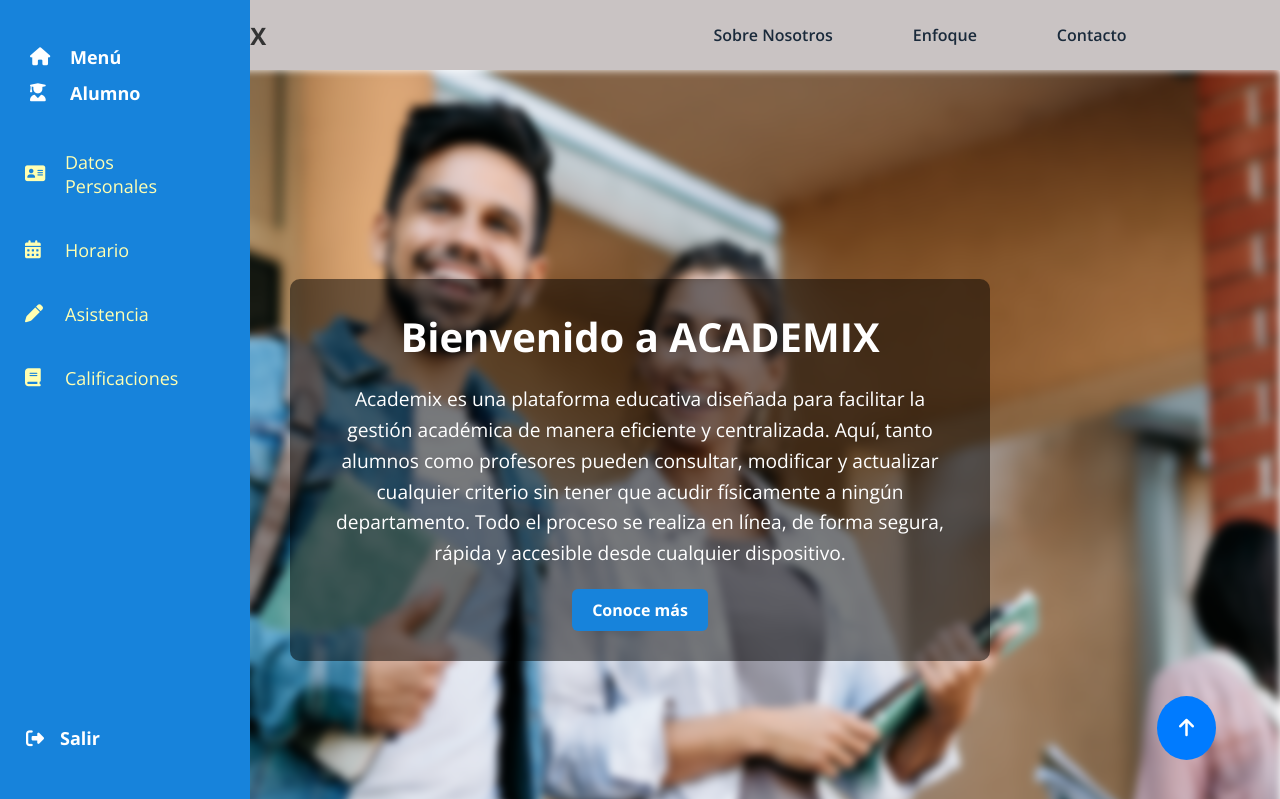
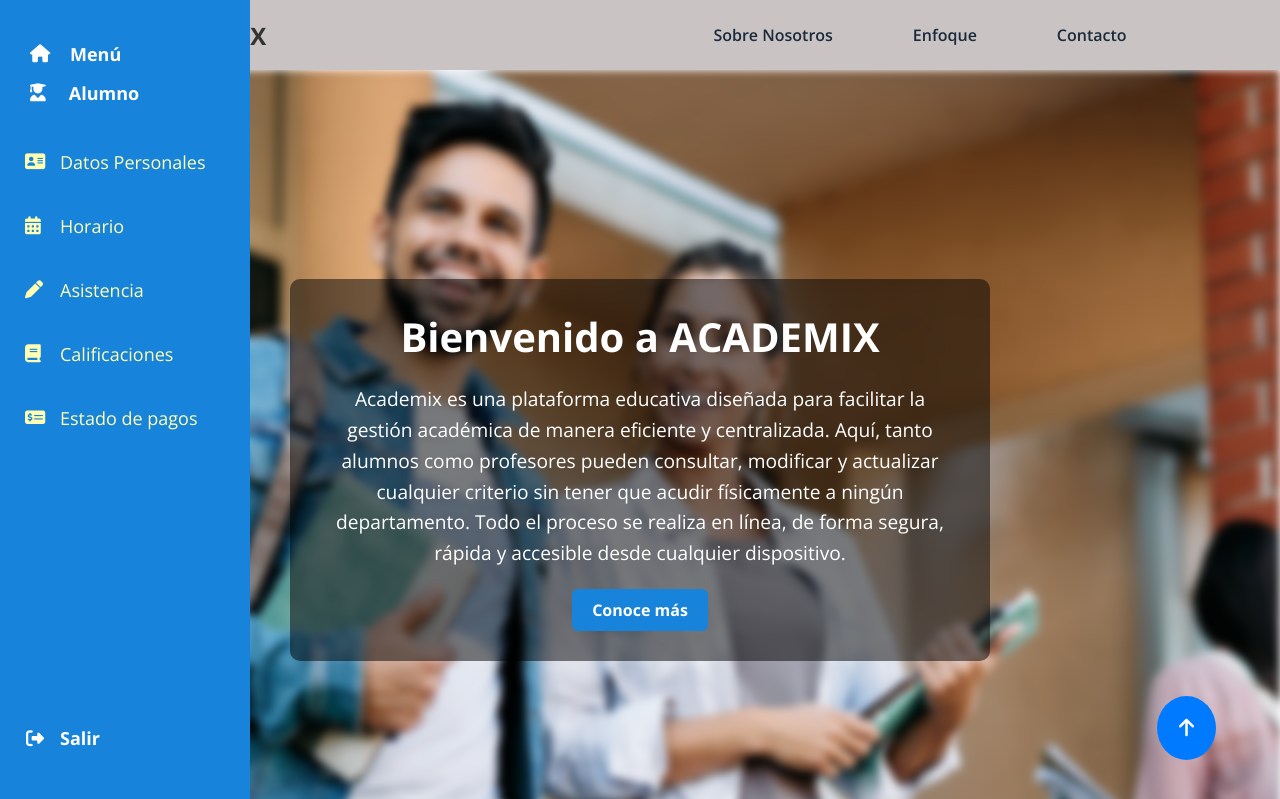
Before and after one commit to abrahampa21/academix, a PHP site: page /portalAlumno.html in a window 1280 px wide. Shown: the top 799 px of the page. Run offline with PHP 8.4, Linux system fonts and the light colour scheme; some libraries are stand-ins or nearby versions.

Commit message:
Optimizando/agregando funciones y optimizando código

```diff
--- a/assets/css/portales.css
+++ b/assets/css/portales.css
@@ -143,7 +143,7 @@ nav .links li:hover {
   padding: 20px 30px;
   display: flex;
   align-items: center;
-  margin-top: 10px;
+  margin-top: 7px;
 }
 
 .name-page i {
@@ -151,12 +151,15 @@ nav .links li:hover {
   margin-right: 20px;
 }
 
-.user {
+.user-page {
   display: flex;
   align-items: center;
+  gap: 23px;
   padding: 0 30px;
-  margin-top: -8px;
+  margin-top: -5px;
 }
+
+
 
 .options-menu {
   padding: 50px 25px;
@@ -169,7 +172,7 @@ nav .links li:hover {
   cursor: pointer;
   display: block;
   position: relative;
-  width: 100%;
+  width: 210px;
 }
 
 .options-menu a:hover {
@@ -186,7 +189,7 @@ nav .links li:hover {
 
 .options-menu .option i {
   width: 20px;
-  margin-right: 20px;
+  margin-right: 15px;
   cursor: pointer;
 }
 
@@ -211,7 +214,7 @@ a.selected {
 
 /*Clases para JS*/
 .body-move {
-  margin-left: 50px;
+  margin-left: 30px;
 }
 
 .menu-side-move {
--- a/assets/js/portales.js
+++ b/assets/js/portales.js
@@ -1,24 +1,17 @@
-const pencil = document.querySelectorAll("i[data-input]");
+//Variables principales
 const btnTop = document.getElementById("scrollTopBtn");
 const toggle = document.getElementById("toggle");
 const menu = document.getElementById("menu");
 const bar = document.getElementById("bars");
 
-document.addEventListener("DOMContentLoaded", () =>{
+//Inicializando las animaciones
+AOS.init();
+
+document.addEventListener("DOMContentLoaded", () => {
   btnTop.style.display = "none";
-})
-
-//Poder editar los datos de la tabla
-pencil.forEach((pen) => {
-  pen.addEventListener("click", () => {
-    const inputId = pen.getAttribute("data-input");
-    const input = document.getElementById(inputId);
-    if (input) {
-      input.readOnly = false;
-    }
-  });
 });
 
+//Función para que aparezca el botón de volver al top de la página
 window.onscroll = function () {
   scrollFunction();
 };
@@ -38,7 +31,6 @@ document.getElementById("scrollTopBtn").addEventListener("click", function () {
   window.scrollTo({ top: 0, behavior: "smooth" });
 });
 
-
 //Mostrar el menú con la responsividad
 toggle.addEventListener("click", () => {
   menu.classList.toggle("menu-open");
@@ -47,5 +39,11 @@ toggle.addEventListener("click", () => {
   bar.classList = barOpen ? "fa-solid fa-xmark" : "fa-solid fa-bars";
 });
 
+//Función para confirmar salida
+function exit() {
+  const message = confirm("¿Realmente quieres salir del sitio?");
 
-AOS.init();
+  if (message) {
+    window.location.href = "index.php";
+  }
+}
--- a/index.css
+++ b/index.css
@@ -8,7 +8,6 @@
 }
 
 body {
-  background-image: url("src/fondo2.webp");
   background-position: center;
   background-size: cover;
   -webkit-backdrop-filter: blur(5px);
@@ -18,6 +17,7 @@ body {
   align-items: center;
   justify-content: center;
   min-height: 100vh;
+   transition: background-image 1s;
 }
 
 /*Inicio de sesión*/
--- a/portalAlumno.html
+++ b/portalAlumno.html
@@ -50,8 +50,8 @@
         <i class="fa-solid fa-house" title="Panel"></i>
         <h4>Menú</h4>
       </div>
-      <div class="user name-page">
-        <i class="fa-solid fa-user-graduate"></i>
+      <div class="user-page">
+        <i class="fa-solid fa-user-graduate" title="Ícono del alumno"></i>
         <h4>Alumno</h4>
       </div>
       <div class="options-menu">
@@ -79,9 +79,15 @@
             <h4>Calificaciones</h4>
           </div>
         </a>
+        <a href="#">
+          <div class="option">
+            <i class="fa-solid fa-money-check-dollar"></i>
+            <h4>Estado de pagos</h4>
+          </div>
+        </a>
       </div>
       <div class="exit">
-        <a href="index.php" title="Salir">
+        <a href="index.php" title="Salir" onclick="exit()" >
           <i class="fa-solid fa-right-from-bracket"></i>
         </a>
         <h4>Salir</h4>
@@ -211,6 +217,7 @@
       </div>
     </footer>
 
+
     <script src="https://cdn.jsdelivr.net/npm/aos@2.3.4/dist/aos.js"></script>
     <script src="Assets/js/portales.js"></script>
   </body>
--- a/portalProfesor.html
+++ b/portalProfesor.html
@@ -47,7 +47,7 @@
         <i class="fa-solid fa-house" title="Panel"></i>
         <h4>Menú</h4>
       </div>
-      <div class="user name-page">
+      <div class="user-page">
         <i class="fa-solid fa-user-graduate"></i>
         <h4>Profesor</h4>
       </div>
@@ -78,7 +78,7 @@
         </a>
       </div>
       <div class="exit">
-        <a href="index.php" title="Salir">
+        <a href="index.php" title="Salir" onclick="exit()" >
           <i class="fa-solid fa-right-from-bracket"></i>
         </a>
         <h4>Salir</h4>
```
Also changed, not shown: assets/js/portalAlumno/datosPersonales.js (+12 -0 lines), assets/js/portalProfesor/datosPersonalesPro.js (+9 -0 lines), index.js (+14 -0 lines), src/ejemplo.jpg (deleted), src/fondo1.jpg (added), src/portal.jpg (deleted).
